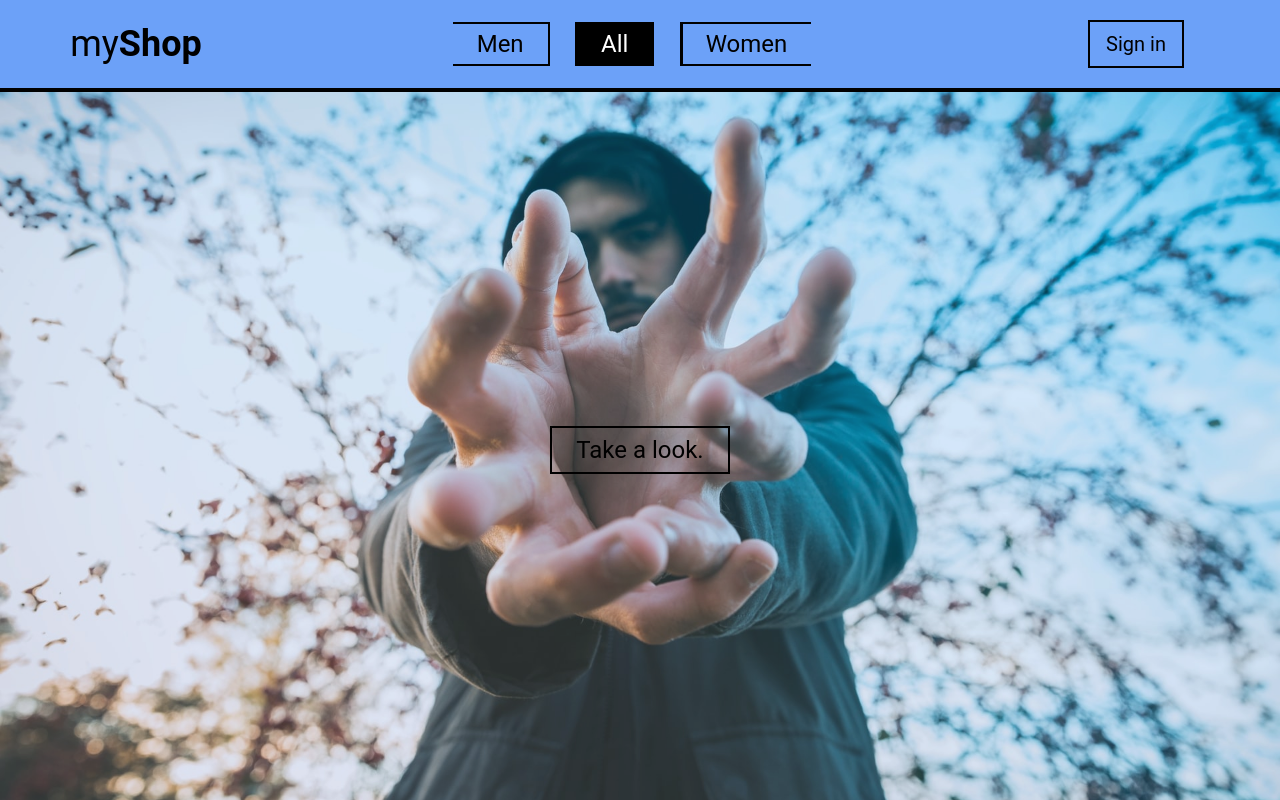
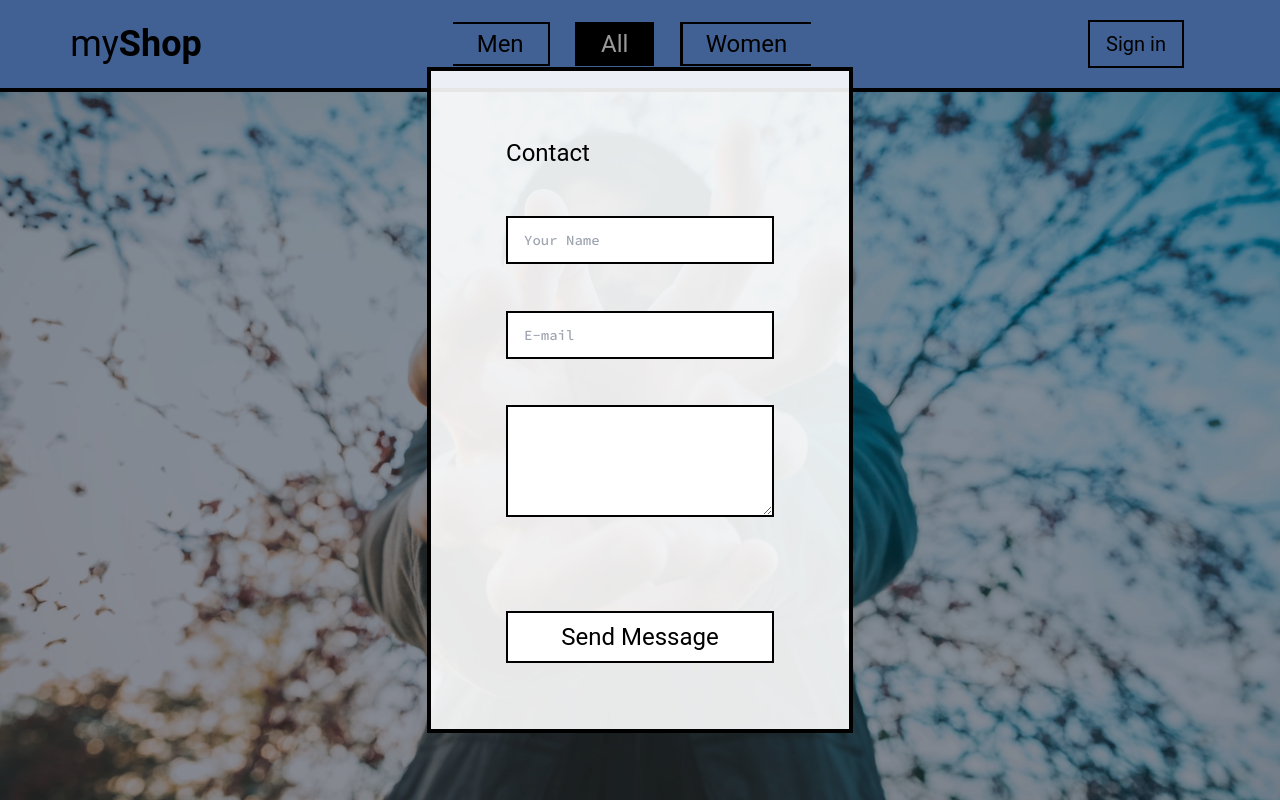
Before and after one commit to oh1omon/magaziini-client, a React (Create React App) app: page /contacts in a window 1280 px wide. Shown: the top 800 px of the page. Built offline with nearby package versions, Linux system fonts and the light colour scheme; no server answers.

Commit message:
added info modals

```diff
--- a/src/App.tsx
+++ b/src/App.tsx
@@ -4,7 +4,12 @@ import { BrowserRouter as Router, Route, Switch } from 'react-router-dom'
 import Footer from './components/Footer'
 import Header from './components/Header'
 import Main from './components/Main'
+import ContactModal from './components/Modals/ContactModal'
+import DeliveryModal from './components/Modals/DeliveryModal'
+import HistoryModal from './components/Modals/HistoryModal'
 import ItemModal from './components/Modals/ItemModal'
+import PaymentModal from './components/Modals/PaymentModal'
+import ReturnModal from './components/Modals/ReturnModal'
 
 export const App = () => {
 	const user = useSelector((state: IRootState) => state.user)
@@ -28,6 +33,11 @@ export const App = () => {
 				<Route path={`/item/:id`}>
 					<ItemModal favs={favs} setFavs={setFavs} user={user} />
 				</Route>
+				<Route path={`/contacts`} component={ContactModal} />
+				<Route path={`/payment`} component={PaymentModal} />
+				<Route path={`/delivery`} component={DeliveryModal} />
+				<Route path={`/returnsPolicy`} component={ReturnModal} />
+				<Route path={`/history`} component={HistoryModal} />
 			</Switch>
 		</Router>
 	)
--- /dev/null
+++ b/src/components/Modals/ContactModal.tsx
@@ -0,0 +1,68 @@
+import axios from 'axios'
+import React, { useState } from 'react'
+import Modal from './Modal'
+
+export default function ContactModal() {
+	const [message, setMessage] = useState({ name: '', email: '', message: '', type: 'message' })
+
+	const [infoMessage, setInfoMessage] = useState({ message: '', type: '' })
+
+	const valueHadler = (e: React.ChangeEvent<HTMLTextAreaElement | HTMLInputElement>) => {
+		setMessage({ ...message, [e.target.name]: e.target.value })
+	}
+
+	const submitHandler = (e: React.MouseEvent<HTMLButtonElement, MouseEvent>) => {
+		e.preventDefault()
+		axios.post('http://localhost:3002/sending', message).then((resp) => {
+			setInfoMessage({ message: resp.data.message, type: resp.data.type })
+			console.log(resp.data)
+		})
+	}
+	return (
+		<Modal>
+			<div
+				className='fixed z-10 flex items-center justify-center w-3/4 text-xs bg-white border-4 border-black lg:w-1/3 h-5/6 bg-opacity-90'
+				onClick={(e) => e.stopPropagation()}
+			>
+				<div className='flex flex-col justify-between w-4/5 font-mono text-xs text-justify h-9/10 lg:h-4/5 text-opacity-80'>
+					<div className='flex flex-col items-center justify-between w-full h-full'>
+						<form className='flex flex-col justify-between w-full h-full lg:w-4/5'>
+							<h2 className='font-sans text-2xl'>Contact</h2>
+							<input
+								placeholder='Your Name'
+								type='text'
+								name='name'
+								onChange={(e) => valueHadler(e)}
+								className='w-full h-12 px-4 font-mono text-sm border-2 border-black focus:border-blue-700 focus:outline-none'
+							/>
+							<input
+								placeholder='E-mail'
+								type='email'
+								name='email'
+								onChange={(e) => valueHadler(e)}
+								className='w-full h-12 px-4 font-mono text-sm border-2 border-black focus:border-blue-700 focus:outline-none'
+							/>
+							<textarea
+								name='message'
+								id=''
+								cols={20}
+								rows={5}
+								onChange={(e) => valueHadler(e)}
+								className='w-full px-4 py-1 font-mono text-sm border-2 border-black focus:border-blue-700 focus:outline-none'
+							></textarea>
+							<p className={`${infoMessage.type === 'info' ? 'text-blue-700' : 'text-red-700'}`}>
+								{infoMessage.message}
+							</p>
+							<button
+								onClick={(e) => submitHandler(e)}
+								className='flex items-center justify-center w-full py-2 font-sans text-2xl duration-150 bg-white border-2 border-black text hover:bg-blue-400'
+							>
+								Send Message
+							</button>
+						</form>
+					</div>
+				</div>
+			</div>
+		</Modal>
+	)
+}
--- /dev/null
+++ b/src/components/Modals/DeliveryModal.tsx
@@ -0,0 +1,36 @@
+import React from 'react'
+import Modal from './Modal'
+
+export default function DeliveryModal() {
+	return (
+		<Modal>
+			<div
+				className='fixed z-10 flex items-center justify-center w-3/4 text-xs bg-white border-4 border-black lg:w-2/3 h-9/10 bg-opacity-90'
+				onClick={(e) => e.stopPropagation()}
+			>
+				<div className='flex flex-col justify-between w-4/5 font-mono lg:font-sans text-xs text-justify h-9/10 lg:h-4/5 text-opacity-80'>
+					<h1 className='font-sans text-xl lg:text-3xl'>Delivery </h1>
+					<p className='text-xs lg:text-lg'>
+						We will deliver your parcel within 2-7 business days, excluding customs processing times. During
+						high season, delivery might take a little longer. Please note that 2MOOD is not responsible for
+						any additional time incurred while your parcel is held at Customs.
+					</p>
+					<div className='w-full border-b border-black border-opacity-80'></div>
+					<p className='text-xs lg:text-lg'>
+						We also deliver to customers worldwide from this website. If your location is not listed on
+						checkout, please send an email to example@example.com stating what you would like to order and
+						your address and we can provide you with a shipping quote.
+					</p>
+					<div className='w-full border-b border-black border-opacity-80'></div>
+					<p className='text-xs lg:text-lg'>
+						SHIPPING COST <br />
+						Europe - 9$ <br />
+						United States - 9$ <br />
+						Asia and Africa - 20$ <br />
+						Rest of world - 20$
+					</p>
+				</div>
+			</div>
+		</Modal>
+	)
+}
--- /dev/null
+++ b/src/components/Modals/HistoryModal.tsx
@@ -0,0 +1,33 @@
+import React from 'react'
+import Modal from './Modal'
+
+export default function HistoryModal() {
+	return (
+		<Modal>
+			<div
+				className='fixed z-10 flex items-center justify-center w-3/4 text-xs bg-white border-4 border-black lg:w-2/3 h-9/10 bg-opacity-90'
+				onClick={(e) => e.stopPropagation()}
+			>
+				<div className='flex flex-col justify-between w-4/5 font-mono text-xs text-justify lg:font-sans h-9/10 lg:h-4/5 text-opacity-80'>
+					<h1 className='font-sans text-xl lg:text-3xl'>Our history</h1>
+					<p className='text-xs lg:text-lg'>
+						Lorem ipsum dolor sit amet consectetur adipisicing elit. Quisquam illo praesentium asperiores
+						porro reiciendis quis?
+					</p>
+					<div className='w-full border-b border-black border-opacity-80'></div>
+					<p className='text-xs lg:text-lg'>
+						Lorem ipsum dolor sit amet consectetur adipisicing elit. Nam aperiam, quia officia vero
+						voluptatem enim amet laboriosam rem corrupti hic nobis, nisi dolorem distinctio incidunt error
+						quam velit! Corporis, et.
+					</p>
+					<div className='w-full border-b border-black border-opacity-80'></div>
+					<p className='text-xs lg:text-lg'>
+						Lorem ipsum dolor sit amet consectetur adipisicing elit. Ab dolores dolorum officia repellat
+						fugiat quibusdam voluptatem error recusandae fuga aspernatur sapiente, eligendi quasi, rerum
+						eius architecto blanditiis. Iste, laudantium explicabo fugit minus voluptatem quas ipsa.
+					</p>
+				</div>
+			</div>
+		</Modal>
+	)
+}
--- /dev/null
+++ b/src/components/Modals/PaymentModal.tsx
@@ -0,0 +1,36 @@
+import React from 'react'
+import Modal from './Modal'
+
+export default function PaymentModal() {
+	return (
+		<Modal>
+			<div
+				className='fixed z-10 flex items-center justify-center w-3/4 text-xs bg-white border-4 border-black lg:w-2/3 h-9/10 bg-opacity-90'
+				onClick={(e) => e.stopPropagation()}
+			>
+				<div className='flex flex-col justify-between w-4/5 font-mono text-xs lg:font-sans text-justify h-9/10 lg:h-4/5 text-opacity-80'>
+					<h1 className='font-sans text-3xl'>Online Payment On Our Website </h1>
+					<p className='text-xs lg:text-lg'>
+						Online payment with credit card is possible in case of order with delivery and order with
+						pickup.
+					</p>
+					<div className='w-full border-b border-black border-opacity-80'></div>
+					<p className='text-xs lg:text-lg'>
+						To pay online, please select item Online Payment on the Checkout page.
+					</p>
+					<div className='w-full border-b border-black border-opacity-80'></div>
+					<p className='text-xs lg:text-lg'>
+						After you have chosen suitable goods, go to the Bag and input you contact data, choose Delivery
+						or Pickup. Fill in delivery address and choose pickup point. Then select Online Payment and
+						click on Confirm the Order.
+					</p>
+					<div className='w-full border-b border-black border-opacity-80'></div>
+					<p className='text-xs lg:text-lg'>
+						To make a payment, you will have to provide your credit card details. Transfer of this data is
+						made in compliance with all necessary security rules.
+					</p>
+				</div>
+			</div>
+		</Modal>
+	)
+}
--- /dev/null
+++ b/src/components/Modals/ReturnModal.tsx
@@ -0,0 +1,32 @@
+import React from 'react'
+import Modal from './Modal'
+
+export default function ReturnModal() {
+	return (
+		<Modal>
+			<div
+				className='fixed z-10 flex items-center justify-center w-3/4 text-xs bg-white border-4 border-black lg:w-2/3 h-9/10 bg-opacity-90'
+				onClick={(e) => e.stopPropagation()}
+			>
+				<div className='flex flex-col justify-between w-4/5 font-mono text-xs text-justify lg:font-sans h-9/10 lg:h-4/5 text-opacity-80'>
+					<h1 className='font-sans text-3xl'>Returns Policy </h1>
+					<p className='text-xs lg:text-lg'>
+						We hope you will like everything you order from us, but if something is not quite right, you
+						have 14 days to send it back to us.
+					</p>
+					<div className='w-full border-b border-black border-opacity-80'></div>
+					<p className='text-xs lg:text-lg'>
+						Please contact us with "a Request to Return" to the email example@example.com and include Your
+						Order Number and your Last and First name. Also the name of the product you'd like to return,
+						the size and color of the item and the reason for making a return.
+					</p>
+					<div className='w-full border-b border-black border-opacity-80'></div>
+					<p className='text-xs lg:text-lg'>
+						If you are approved, then your refund will be processed, and a credit will automatically be
+						applied to your credit card or original method of payment, within a certain amount of days.
+					</p>
+				</div>
+			</div>
+		</Modal>
+	)
+}
```
